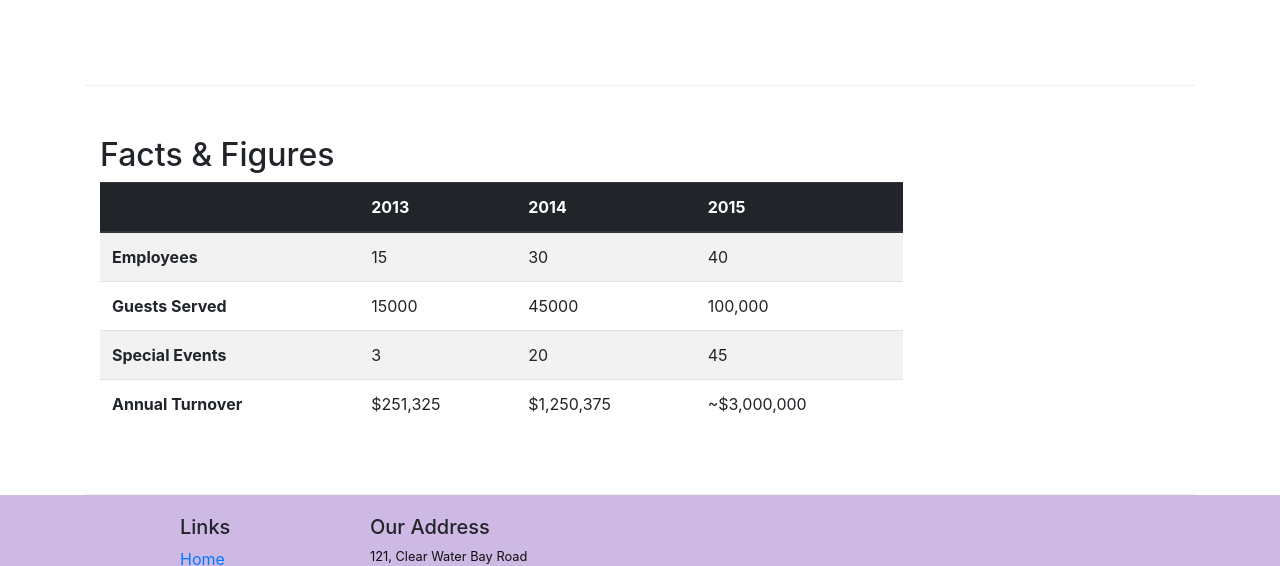
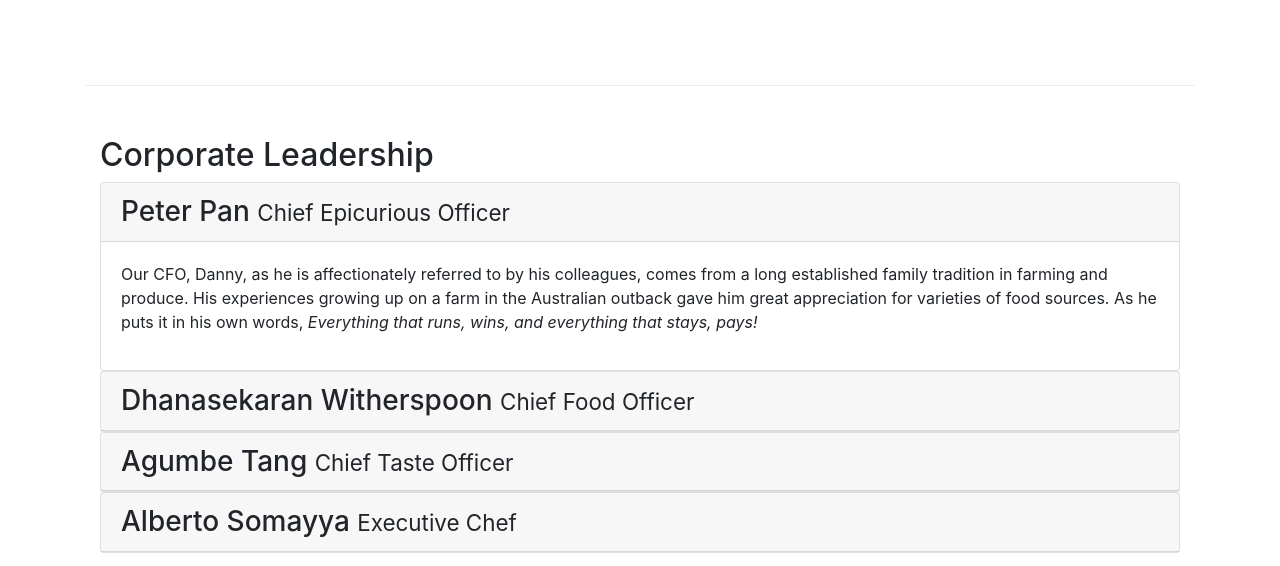
Before and after one commit to lihaokx/Assignment1, a website: page aboutus.html in a window 1280 px wide. Shown: the part 1286-1852 px from the top of the page. Drawn offline with nearby package versions, Linux system fonts and the light colour scheme.

Commit message:
Accordion

```diff
--- a/aboutus.html
+++ b/aboutus.html
@@ -145,6 +145,75 @@
             </div>
        </div>
 
+
+    <div class="row row-content">
+        <div class="col-12 col-sm-12">
+            <h2>Corporate Leadership</h2>
+
+            <div  id="accordion">
+                <div class="card">
+                    <div class="card-header" role="tab" id="peterhead">
+                        <h3 class="mb-0">
+                            <a data-toggle="collapse" data-target="#peter2">
+                                Peter Pan <small>Chief Epicurious Officer</small>
+                            </a>
+                        </h3>
+                    </div>
+                    <div class="collapse show" id="peter2" data-parent="#accordion">
+                        <div class="card-body">
+                            <p class="d-none d-sm-block">Our CFO, Danny, as he is affectionately referred to by his colleagues, comes from a long established family tradition in farming and produce. His experiences growing up on a farm in the Australian outback gave him great appreciation for varieties of food sources. As he puts it in his own words, <em>Everything that runs, wins, and everything that stays, pays!</em></p>
+                        </div>
+                    </div>
+                </div>
+
+                <div class="card">
+                    <div class="card-header" role="tab" id="dannyhead">
+                        <h3 class="mb-0">
+                            <a class="collapsed" data-toggle="collapse" data-target="#danny2">
+                                Dhanasekaran Witherspoon <small>Chief Food Officer</small>
+                            </a>
+                        </h3>
+                    </div>
+                    <div class="collapse" id="danny2" data-parent="#accordion">
+                        <div class="card-body">
+                            <p class="d-none d-sm-block">Our CFO, Danny, as he is affectionately referred to by his colleagues, comes from a long established family tradition in farming and produce. His experiences growing up on a farm in the Australian outback gave him great appreciation for varieties of food sources. As he puts it in his own words, <em>Everything that runs, wins, and everything that stays, pays!</em></p>
+                        </div>
+                    </div>
+                 </div>
+
+                <div class="card">
+                    <div class="card-header" role="tab" id="agumbehead">
+                        <h3 class="mb-0">
+                            <a class="collapsed" data-toggle="collapse" data-target="#agumbe2">
+                            Agumbe Tang <small>Chief Taste Officer</small>
+                            </a>
+                        </h3>
+                    </div>
+                    <div class="collapse" id="agumbe2" data-parent="#accordion">
+                        <div class="card-body">
+                            <p class="d-none d-sm-block">Blessed with the most discerning gustatory sense, Agumbe, our CTO, personally ensures that every dish that we serve meets his exacting tastes. Our chefs dread the tongue lashing that ensues if their dish does not meet his exacting standards. He lives by his motto, <em>You click only if you survive my lick.</em></p>
+                        </div>
+                    </div>
+                </div>
+
+                <div class="card">
+                        <div class="card-header" role="tab" id="albertohead">
+                        <h3 class="mb-0">
+                            <a class="collapsed" data-toggle="collapse" data-target="#alberto2">
+                            Alberto Somayya <small>Executive Chef</small>
+                            </a>
+                        </h3>
+                    </div>
+                    <div class="collapse" id="alberto2" data-parent="#accordion">
+                        <div class="card-body">
+                            <p class="d-none d-sm-block">Award winning three-star Michelin chef with wide International experience having worked closely with whos-who in the culinary world, he specializes in creating mouthwatering Indo-Italian fusion experiences. He says, <em>Put together the cuisines from the two craziest cultures, and you get a winning hit! Amma Mia!</em></p>
+                        </div>
+                    </div>
+                </div>
+            </div>
+        </div>
+    </div>
+
        <div class="row row-content">
         <div class="col-12 col-sm-9">
             <h2>Facts &amp; Figures</h2>
```
